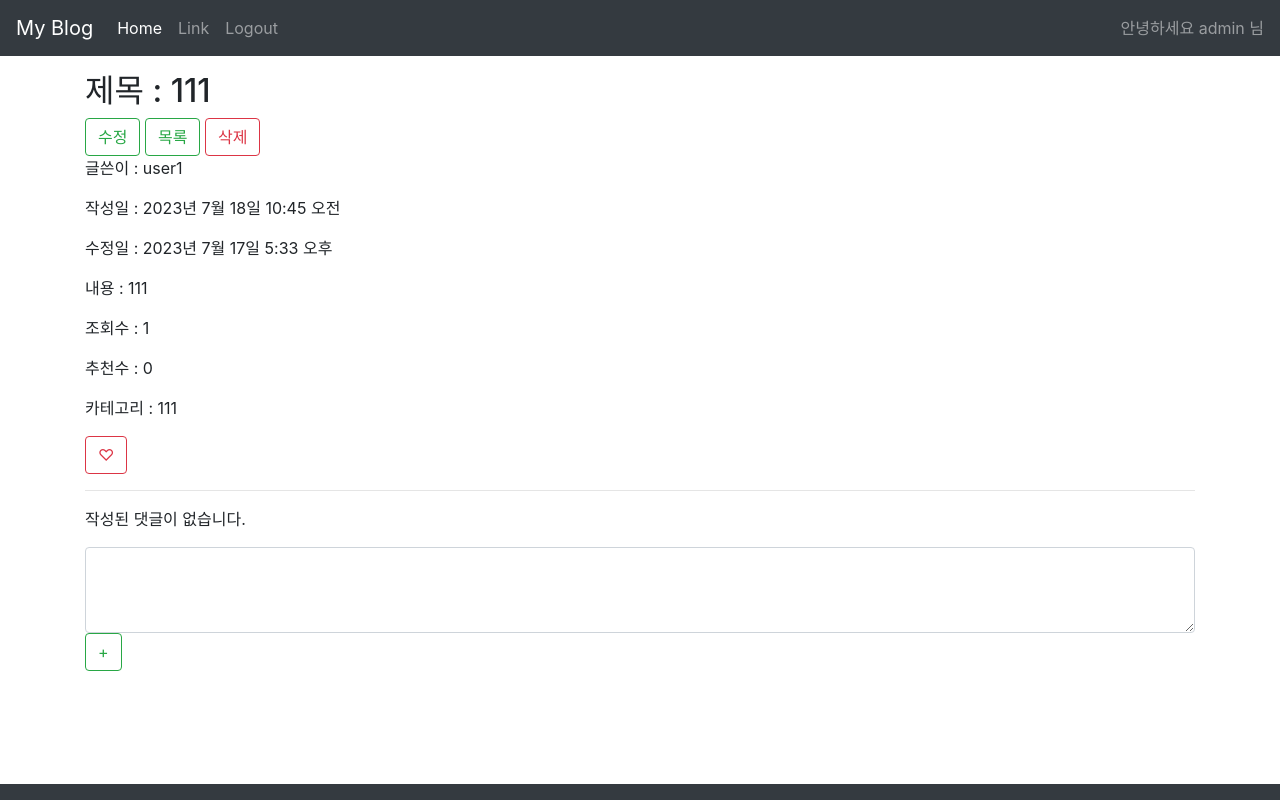
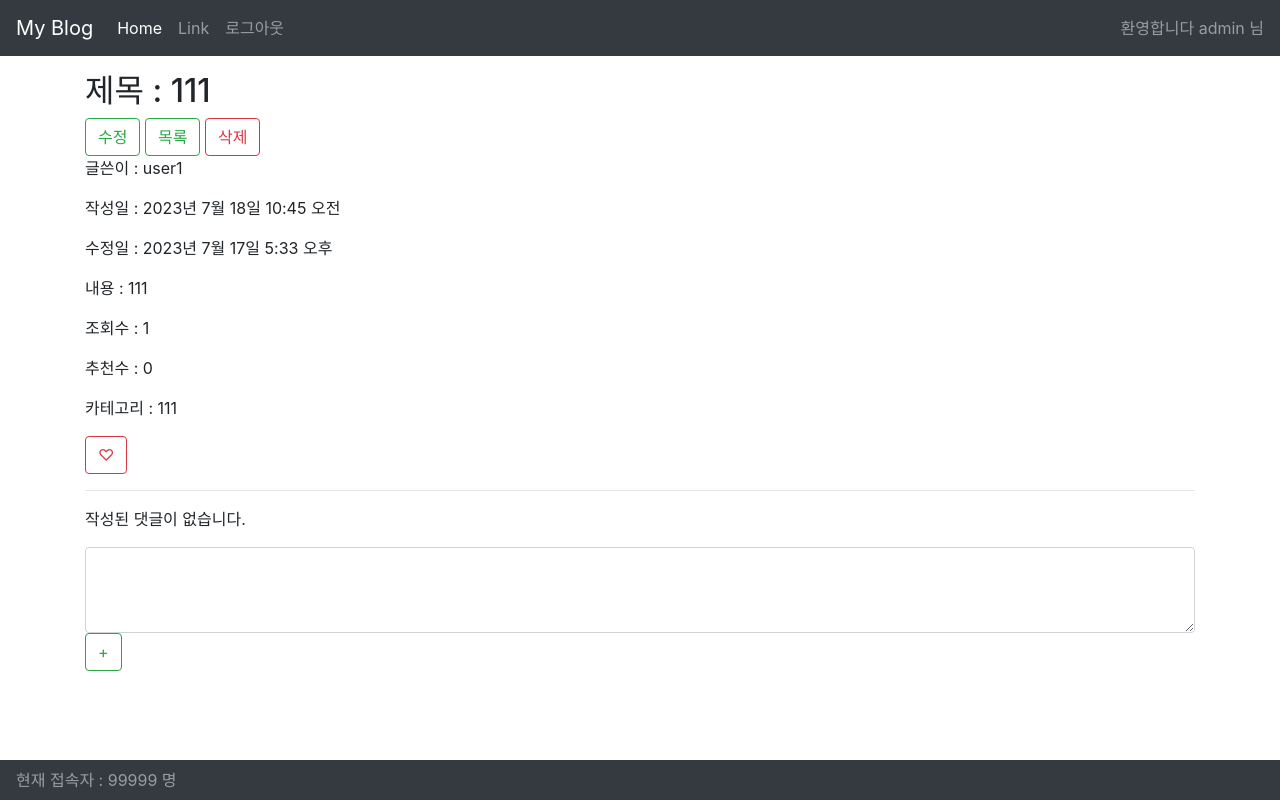
Before and after one commit to OHONGSAM/blog, a Django app: page /blog/detail/1/ in a window 1280 px wide. Run offline with Django 4.2, Linux system fonts and the light colour scheme; a user stored in the database is signed in; data comes from the database, SQL or seed files in the repository; both versions use the stored data as it was after the commit; data that the repository does not hold is empty; some libraries are stand-ins or nearby versions.

```diff
--- a/blog/views.py
+++ b/blog/views.py
@@ -24,6 +24,8 @@ class PostList(View):
 
 
 class PostWrite(LoginRequiredMixin, View):
+    login_url = 'user:login'
+
     def get(self, request):
         form = PostForm
         context = {
--- a/templates/base.html
+++ b/templates/base.html
@@ -2,7 +2,7 @@
 <html lang="kr">
   <head>
     <meta charset="UTF-8" />
-    <link rel="stylesheet" href="https://cdn.jsdelivr.net/npm/bootstrap@4.0.0/dist/css/bootstrap.min.css" integrity="sha384-Gn5384xqQ1aoWXA+058RXPxPg6fy4IWvTNh0E263XmFcJlSAwiGgFAW/dAiS6JXm" crossorigin="anonymous">
+    <link rel="stylesheet" href="https://cdn.jsdelivr.net/npm/bootstrap@4.0.0/dist/css/bootstrap.min.css" integrity="sha384-Gn5384xqQ1aoWXA+058RXPxPg6fy4IWvTNh0E263XmFcJlSAwiGgFAW/dAiS6JXm" crossorigin="anonymous" />
     <script src="https://code.jquery.com/jquery-3.2.1.slim.min.js" integrity="sha384-KJ3o2DKtIkvYIK3UENzmM7KCkRr/rE9/Qpg6aAZGJwFDMVNA/GpGFF93hXpG5KkN" crossorigin="anonymous"></script>
     <script src="https://cdn.jsdelivr.net/npm/popper.js@1.12.9/dist/umd/popper.min.js" integrity="sha384-ApNbgh9B+Y1QKtv3Rn7W3mgPxhU9K/ScQsAP7hUibX39j7fakFPskvXusvfa0b4Q" crossorigin="anonymous"></script>
     <script src="https://cdn.jsdelivr.net/npm/bootstrap@4.0.0/dist/js/bootstrap.min.js" integrity="sha384-JZR6Spejh4U02d8jOt6vLEHfe/JQGiRRSQQxSfFWpi1MquVdAyjUar5+76PVCmYl" crossorigin="anonymous"></script>
@@ -12,7 +12,7 @@
     <nav class="navbar sticky-top navbar-expand-lg navbar-dark bg-dark ps-3">
       <a class="navbar-brand mw-5" href="{% url 'blog:list' %}">My Blog</a>
       <button class="navbar-toggler" type="button" data-toggle="collapse" data-target="#navbarSupportedContent" aria-controls="navbarSupportedContent" aria-expanded="false" aria-label="Toggle navigation">
-          <span class="navbar-toggler-icon"></span>
+        <span class="navbar-toggler-icon"></span>
       </button>
 
       <div class="collapse navbar-collapse" id="navbarSupportedContent">
@@ -25,26 +25,29 @@
           </li>
           {% if request.user.is_authenticated %}
           <li class="nav-item">
-            <a class="nav-link" href="{% url 'user:logout' %}">Logout</a>
+            <a class="nav-link" href="{% url 'user:logout' %}">로그아웃</a>
           </li>
           {% else %}
           <li class="nav-item">
-              <a class="nav-link" href="{% url 'user:login' %}">Login</a>
-            </li>
-            {% endif %}
+            <a class="nav-link" href="{% url 'user:login' %}">로그인</a>
+          </li>
+          <li class="nav-item">
+            <a class="nav-link" href="{% url 'user:register' %}">회원가입</a>
+          </li>
+          {% endif %}
         </ul>
         {% if request.user.is_authenticated %}
-        <span class='navbar-text'>안녕하세요 {{request.user}} 님</span>
+        <span class="navbar-text">환영합니다 {{request.user}} 님</span>
         {% endif %}
-    </div>
+      </div>
     </nav>
     <div class="container mt-3">
         {% comment %} <a href="{% url 'blog:list' %}" class="btn btn-dark">Blog</a> {% endcomment %}
         {% block content %}
         {% endblock %}
     </div>
-    <nav class="navbar fixed-bottom navbar-expand-lg navbar-dark bg-dark">
-
+    <nav class="navbar fixed-bottom navbar-expand-sm navbar-dark bg-dark">
+        <span class="navbar-text p-0">현재 접속자 : 99999 명</span>
     </nav>
   </body>
 </html>
```
Also changed, not shown: db.sqlite3.
